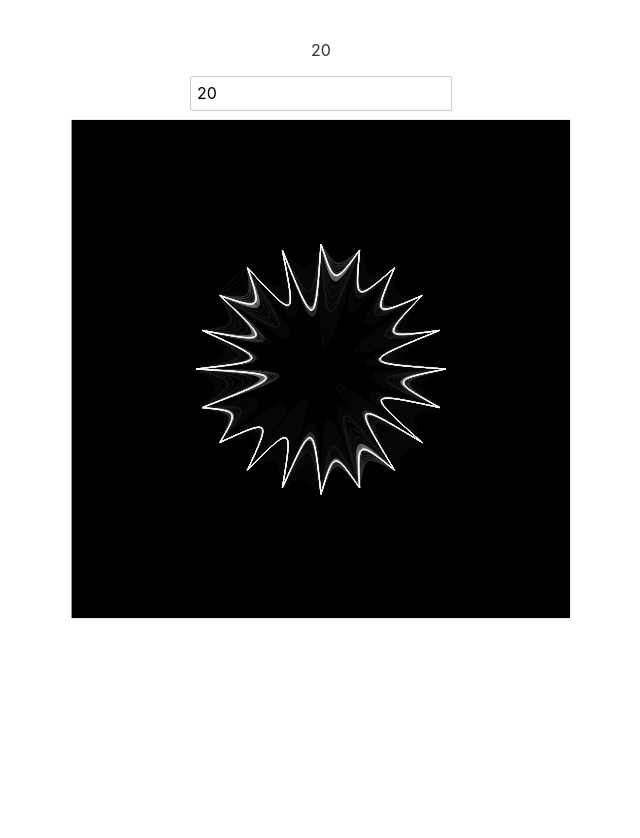
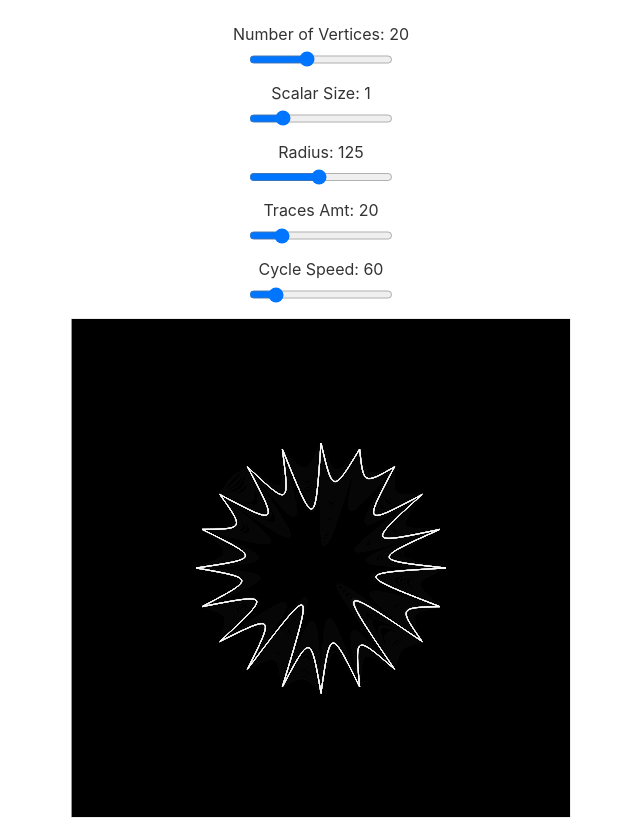
Before and after one commit to nikokozak/bezier_circle_archsketch, a Svelte app: page / in a window 1280 px wide. Shown: the whole page, without its empty margins (319-959 px from the left). Before the commit the page ends 800 px from the top, so only its background shows below. Built offline with nearby package versions, Linux system fonts and the light colour scheme.

Commit message:
add controls

```diff
--- a/src/App.svelte
+++ b/src/App.svelte
@@ -1,19 +1,26 @@
 <script lang="ts">
 	import { makeSketch } from './sketch.ts';
 
-	let sketch;
-	let numPoints;
+	let sketch = {opacitySpeed: 20};
 	let circle = {numPoints: 0};
 
-	sketch = makeSketch('p5',
-	(p) => { numPoints = p.circle.numPoints; circle = p.circle; });
+	makeSketch('p5',
+	(p) => {circle = p.circle; sketch = p;});
 
 	console.log(sketch);
 </script>
 
 <main>
-	<p>{ numPoints }</p>
-	<input type="number" bind:value={circle.numPoints}/>
+	<label for="numVertices">Number of Vertices: {circle.numPoints}</label>
+	<input id="numVertices" type="range" min=2 max=50 bind:value={circle.numPoints}/>
+	<label for="scalar">Scalar Size: {circle.contraction_scalar}</label>
+	<input id="scalar" type="range" min=0 max=6 step=0.1 bind:value={circle.contraction_scalar}/>
+	<label for="radius">Radius: {circle.radius}</label>
+	<input id="radius" type="range" min=10 max=250 step=1 bind:value={circle.radius}/>
+	<label for="opacity">Traces Amt: {sketch.opacitySpeed}</label>
+	<input id="opacity" type="range" min=1 max=125 step=1 bind:value={sketch.opacitySpeed}/>
+	<label for="speed">Cycle Speed: {circle.anim_length}</label>
+	<input id="speed" type="range" min=1 max=600 step=1 bind:value={circle.anim_length}/>
 	<div id="p5"></div>
 </main>
 
@@ -25,6 +32,10 @@
 		margin: 0 auto;
 	}
 
+	p {
+		margin: 0;
+	}
+
 	@media (min-width: 640px) {
 		main {
 			max-width: none;
--- a/src/circle.ts
+++ b/src/circle.ts
@@ -16,38 +16,54 @@ interface DrawBezierParams {
 
 export const BezierCircle = function(p5: any, params: DrawBezierParams)
 {
+	// The P5 instance
 	this.p = p5;
+
 	this.center_x = params.center_x || this.p.width/2;
 	this.center_y = params.center_y || this.p.height/2;
 	this.radius = params.radius || this.p.width/4;
+	this._radius = this.radius;
 
-	// Keep track of step changes.
-
+	// Number of Vertices and change tracking store
 	this.numPoints = params.numPoints || 9;
 	this._numPoints = this.numPoints;
 
+	// Rotation interval for drawing CP's
 	this.interval = this._makeInterval(this.numPoints);
 
+	// Cycle for change of animation state
 	this.anim_length = params.anim_length || 60;
 
 	this.debug = params.debug;
 
+	// Holds vertices
 	this.points = new Array<any>(50);
 
+	// Defines how vertices are drawn in world
 	this.func_x = setDefaultFunction(params.func_x, (x: number) => Math.sin(x));
 	this.func_y = setDefaultFunction(params.func_y, (y: number) => Math.cos(y));
 
+	// Defines how CP's are drawn in world
 	this.cp_func_x = setDefaultFunction(params.cp_func_x, this.func_x);
 	this.cp_func_y = setDefaultFunction(params.cp_func_y, this.func_y);
 
+	// A scalar function for controlling CP position.
 	this.contraction_func = setDefaultFunction(params.contraction_func, (i: number) => 1);
 
+	// A scalar for the scalar function.
+	this.contraction_scalar = 1;
+
+	// Utility for vertex position.
 	this.calc_x = (i: number) => this.func_x(i) * this.radius + this.center_x;
 	this.calc_y = (i: number) => this.func_y(i) * this.radius + this.center_y;
 
-	this.calc_cp_x = (i: number) => this.cp_func_x(i) * this.radius * this.contraction_func(i) + this.center_x;
-	this.calc_cp_y = (i: number) => this.cp_func_y(i) * this.radius * this.contraction_func(i) + this.center_y;
+	// Utility for CP position.
+	this.calc_cp_x = (i: number) =>
+		this.cp_func_x(i) * this.radius * (this.contraction_func(i) * this.contraction_scalar) + this.center_x;
+	this.calc_cp_y = (i: number) =>
+		this.cp_func_y(i) * this.radius * (this.contraction_func(i) * this.contraction_scalar) + this.center_y;
 
+	// Internal clock util.
 	this.anim_timer = 0;
 
 	this.makePoints();
@@ -55,6 +71,7 @@ export const BezierCircle = function(p5: any, params: DrawBezierParams)
 
 BezierCircle.prototype.makePoints = function()
 {
+	// First shape vertex is "null".
 	this.points[0] = this._makeNullVertex();
 
 	for (let z = 1; z <= this.numPoints; z++) {
@@ -65,7 +82,56 @@ BezierCircle.prototype.makePoints = function()
 
 		this.points[z].cp_tween = this._makeCPTween(this.points[z]);
 		this.points[z].cp_tween.pause();
+
 	}
+}
+
+BezierCircle.prototype.refresh = function(timer: number)
+{
+	this.anim_timer = (timer % this.anim_length) / (this.anim_length - 1);
+
+	if (this.anim_timer == 0 || this.numPoints != this._numPoints || this.radius != this._radius) {
+		this._refreshPoints();
+	}
+
+	for (let i = 1; i <= this.numPoints; i++) {
+		this.points[i].cp_tween.progress(this.anim_timer);
+	}
+}
+
+BezierCircle.prototype.draw = function()
+{
+	const p = this.p;
+
+	if (!this.hasPoints()) {
+		this.makePoints();
+	}
+
+	p.beginShape();
+
+	p.vertex(this.points[0].x_pos, this.points[0].y_pos);
+
+	for (let i = 1; i <= this._numPoints; i++) {
+
+		p.bezierVertex(
+			this.points[i].cp0x,
+			this.points[i].cp0y,
+			this.points[i].cp1x,
+			this.points[i].cp1y,
+			this.points[i].x_pos,
+			this.points[i].y_pos
+		);
+
+		if (this.debug)
+		{
+			p.stroke(255, 0, 0);
+			p.strokeWeight(1);
+			p.ellipse( this.points[i].cp0x, this.points[i].cp0y, 5);
+			p.noStroke();
+		}
+	}
+
+	p.endShape();
 }
 
 BezierCircle.prototype._makeInterval = function(numPoints: number)
@@ -184,11 +250,12 @@ BezierCircle.prototype._setNewBezierVertexState = function(bezierVertex: any, cu
 
 BezierCircle.prototype._refreshPoints = function()
 {
-	if (this.numPoints != this._numPoints) {
+	if (this.numPoints != this._numPoints || this.radius != this._radius) {
 		console.log("Steps changed");
 
 		this.interval = this._makeInterval(this.numPoints);
 		this._numPoints = this.numPoints;
+		this._radius = this.radius;
 
 		this.makePoints();
 	}
@@ -204,53 +271,6 @@ BezierCircle.prototype._refreshPoints = function()
 	}
 }
 
-BezierCircle.prototype.refresh = function(timer: number)
-{
-	this.anim_timer = (timer % this.anim_length) / (this.anim_length - 1);
-
-	if (this.anim_timer == 0 || this.numPoints != this._numPoints) {
-		this._refreshPoints();
-	}
-
-	for (let i = 1; i <= this.numPoints; i++) {
-		this.points[i].cp_tween.progress(this.anim_timer);
-	}
-}
-
-BezierCircle.prototype.draw = function()
-{
-	const p = this.p;
-
-	if (!this.hasPoints()) {
-		this.makePoints();
-	}
-
-	p.beginShape();
-
-	p.vertex(this.points[0].x_pos, this.points[0].y_pos);
-
-	for (let i = 1; i <= this._numPoints; i++) {
-
-		p.bezierVertex(
-			this.points[i].cp0x,
-			this.points[i].cp0y,
-			this.points[i].cp1x,
-			this.points[i].cp1y,
-			this.points[i].x_pos,
-			this.points[i].y_pos
-		);
-
-		if (this.debug)
-		{
-			p.stroke(255, 0, 0);
-			p.strokeWeight(1);
-			p.ellipse( this.points[i].cp0x, this.points[i].cp0y, 5);
-			p.noStroke();
-		}
-	}
-
-	p.endShape();
-}
 
 BezierCircle.prototype.hasPoints = function() {
 		return typeof this.points[0] == "object" && this.points[0].first == true;
--- a/src/sketch.ts
+++ b/src/sketch.ts
@@ -12,6 +12,7 @@ const sketch = (setupDoneCallback: Function) => {
 	return (p: any) => {
 
 		p.circle;
+		p.opacitySpeed = 20;
 
 		p.setupDone = (() => {
 			if (setupDoneCallback) {
@@ -37,7 +38,7 @@ const sketch = (setupDoneCallback: Function) => {
 		}
 
 		p.draw = () => {
-			p.fill(0, 20);
+			p.fill(0, p.opacitySpeed);
 			p.rect(0, 0, p.width, p.height);
 			p.circle.refresh(p.frameCount);
 			p.noFill();
```
Lines whose indentation alone changed are shown as unchanged.
